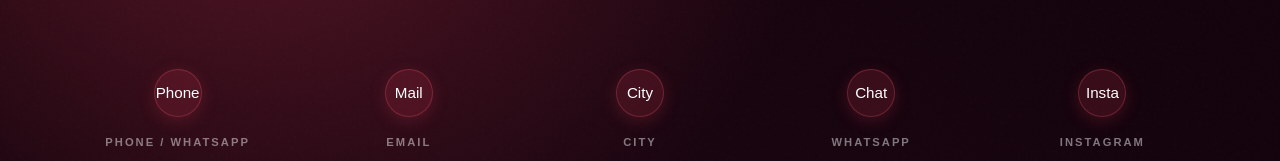
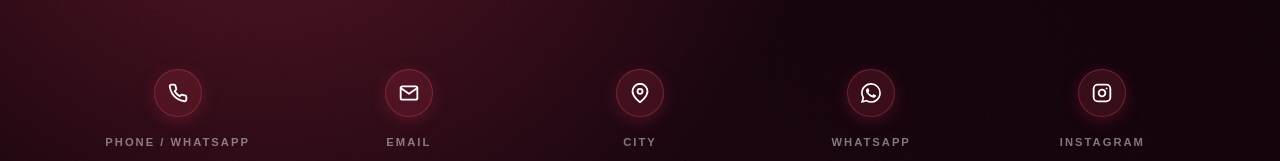
Before and after one commit to SpurgenO1/Petals-and-floras, a React (Create React App) app in the folder frontend/: page /contact in a window 1280 px wide. Shown: the part 287-448 px from the top of the page. Built offline with nearby package versions, Linux system fonts and the light colour scheme; no server answers.

Commit message:
UI Corrections done

```diff
--- a/frontend/src/index.css
+++ b/frontend/src/index.css
@@ -452,6 +452,9 @@ a {
   border: 1px solid var(--border);
   box-shadow: var(--shadow);
   transition: var(--transition);
+  overflow-wrap: break-word;
+  word-wrap: break-word;
+  word-break: break-word;
 }
 
 .premium-card:hover {
--- a/frontend/src/pages/AdminPortal.js
+++ b/frontend/src/pages/AdminPortal.js
@@ -744,8 +744,8 @@ export default function AdminPortal({ authUser, onAuthSuccess }) {
         .grid{display:grid;grid-template-columns:repeat(auto-fit,minmax(190px,1fr));gap:1rem}.metric{padding:1rem}.metric strong{font-size:1.6rem;display:block;color:#fff}.metric span,.metric small,.muted{color:rgba(255,255,255,.68)}
         .section{margin-bottom:1.25rem}.section h2{margin:0 0 .35rem 0;color:#fff}.section p{margin:0;color:rgba(255,255,255,.68)}
         .formGrid{display:grid;grid-template-columns:repeat(auto-fit,minmax(220px,1fr));gap:.8rem}.full{grid-column:1/-1}
-        input,textarea,select{width:100%;padding:.7rem .8rem;outline:none}input::placeholder,textarea::placeholder{color:rgba(255,255,255,.48)}textarea{min-height:140px;resize:none;overflow:hidden}.tableWrap{overflow:auto;margin-top:1.25rem}.table{width:100%;min-width:920px;border-collapse:collapse}.table th,.table td{padding:.8rem;border-bottom:1px solid rgba(255,255,255,.08);vertical-align:top;text-align:left}.table th{font-size:.76rem;letter-spacing:.08em;text-transform:uppercase;color:rgba(255,255,255,.5)}
-        .stack{display:grid;gap:.35rem}.multi{min-height:96px}.pill{display:inline-flex;padding:.28rem .65rem;border-radius:999px;background:rgba(255,255,255,.08);border:1px solid rgba(255,255,255,.14);color:rgba(255,255,255,.84)}
+        input,textarea,select{width:100%;padding:.7rem .8rem;outline:none}input::placeholder,textarea::placeholder{color:rgba(255,255,255,.48)}textarea{min-height:140px;resize:none;overflow:hidden}.tableWrap{overflow:auto;margin-top:1.25rem}.table{width:100%;min-width:920px;border-collapse:collapse}.table th,.table td{padding:.8rem;border-bottom:1px solid rgba(255,255,255,.08);vertical-align:top;text-align:left;overflow-wrap:break-word;word-wrap:break-word;word-break:break-word}.table th{font-size:.76rem;letter-spacing:.08em;text-transform:uppercase;color:rgba(255,255,255,.5)}
+        .stack{display:grid;gap:.35rem;overflow-wrap:break-word;word-wrap:break-word;word-break:break-word}.multi{min-height:96px}.pill{display:inline-flex;padding:.28rem .65rem;border-radius:999px;background:rgba(255,255,255,.08);border:1px solid rgba(255,255,255,.14);color:rgba(255,255,255,.84)}
         .heroGrid{display:grid;grid-template-columns:1.5fr 1fr;gap:1rem}.subGrid{display:grid;grid-template-columns:repeat(auto-fit,minmax(220px,1fr));gap:1rem;margin-top:1rem}
         .chartCard{padding:1rem}.chartTitle{display:flex;justify-content:space-between;gap:1rem;align-items:flex-start;margin-bottom:.8rem}.chartTitle strong{font-size:1.05rem;color:#fff}
         .bars{display:grid;gap:.7rem}.barRow{display:grid;gap:.35rem}.barMeta{display:flex;justify-content:space-between;gap:.75rem;font-size:.9rem;color:rgba(255,255,255,.72)}.barTrack{height:10px;border-radius:999px;background:rgba(255,255,255,.08);overflow:hidden}.barFill{height:100%;border-radius:999px;background:linear-gradient(135deg,#d7b56d,#e8536d)}
--- a/frontend/src/pages/Cart.js
+++ b/frontend/src/pages/Cart.js
@@ -69,7 +69,13 @@ function CartItem({ item, onRemove, onUpdateQuantity, index }) {
     >
       {/* flower icon + name */}
       <div className="ct-item-left">
-        <div className="ct-flower-dot">🌸</div>
+        <div className="ct-flower-dot">
+          {item.image ? (
+            <img src={item.image} alt={item.name} className="ct-flower-img" />
+          ) : (
+            "🌸"
+          )}
+        </div>
         <div className="ct-item-info">
           <p className="ct-item-name">{item.name}</p>
           <p className="ct-item-cat">{item.purchaseType ? `${item.purchaseType[0].toUpperCase()}${item.purchaseType.slice(1)}` : "Flower"}</p>
@@ -246,6 +252,10 @@ export default function Cart({ cart = [], removeFromCart = () => {}, updateCartQ
           border-radius: 50%;
           display: flex; align-items: center; justify-content: center;
           font-size: 1.1rem;
+          overflow: hidden;
+        }
+        .ct-flower-img {
+          width: 100%; height: 100%; object-fit: cover; display: block;
         }
 
         .ct-item-name {
--- a/frontend/src/pages/Contact.js
+++ b/frontend/src/pages/Contact.js
@@ -52,10 +52,42 @@ function TiltCard({ children, className = "" }) {
   );
 }
 
+const ICON_MAP = {
+  Phone: (
+    <svg width="20" height="20" viewBox="0 0 24 24" fill="none" stroke="currentColor" strokeWidth="2.2" strokeLinecap="round" strokeLinejoin="round">
+      <path d="M22 16.92v3a2 2 0 0 1-2.18 2 19.79 19.79 0 0 1-8.63-3.07 19.5 19.5 0 0 1-6-6 19.79 19.79 0 0 1-3.07-8.67A2 2 0 0 1 4.11 2h3a2 2 0 0 1 2 1.72 12.84 12.84 0 0 0 .7 2.81 2 2 0 0 1-.45 2.11L8.09 9.91a16 16 0 0 0 6 6l1.27-1.27a2 2 0 0 1 2.11-.45 12.84 12.84 0 0 0 2.81.7A2 2 0 0 1 22 16.92z"/>
+    </svg>
+  ),
+  Mail: (
+    <svg width="20" height="20" viewBox="0 0 24 24" fill="none" stroke="currentColor" strokeWidth="2.2" strokeLinecap="round" strokeLinejoin="round">
+      <path d="M4 4h16c1.1 0 2 .9 2 2v12c0 1.1-.9 2-2 2H4c-1.1 0-2-.9-2-2V6c0-1.1.9-2 2-2z"/>
+      <polyline points="22,6 12,13 2,6"/>
+    </svg>
+  ),
+  City: (
+    <svg width="20" height="20" viewBox="0 0 24 24" fill="none" stroke="currentColor" strokeWidth="2.2" strokeLinecap="round" strokeLinejoin="round">
+      <path d="M21 10c0 7-9 13-9 13s-9-6-9-13a9 9 0 0 1 18 0z"/>
+      <circle cx="12" cy="10" r="3"/>
+    </svg>
+  ),
+  Chat: (
+    <svg width="20" height="20" viewBox="0 0 16 16" fill="currentColor">
+      <path d="M13.601 2.326A7.85 7.85 0 0 0 7.994 0C3.627 0 .068 3.558.064 7.926c0 1.399.366 2.76 1.057 3.965L0 16l4.204-1.102a7.9 7.9 0 0 0 3.79.965h.004c4.368 0 7.926-3.558 7.93-7.93A7.9 7.9 0 0 0 13.6 2.326zM7.994 14.521a6.6 6.6 0 0 1-3.356-.92l-.24-.144-2.494.654.666-2.433-.156-.251a6.56 6.56 0 0 1-1.007-3.505c0-3.626 2.957-6.584 6.591-6.584a6.56 6.56 0 0 1 4.66 1.931 6.56 6.56 0 0 1 1.928 4.66c-.004 3.639-2.961 6.592-6.592 6.592m3.615-4.934c-.197-.099-1.17-.578-1.353-.646-.182-.065-.315-.099-.445.099-.133.197-.513.646-.627.775-.114.133-.232.148-.43.05-.197-.1-.836-.308-1.592-.985-.59-.525-.985-1.175-1.103-1.372-.114-.198-.011-.304.088-.403.087-.088.197-.232.296-.346.1-.114.133-.198.198-.33.065-.134.034-.248-.015-.347-.05-.099-.445-1.076-.612-1.47-.16-.389-.323-.335-.445-.34-.114-.007-.247-.007-.38-.007a.73.73 0 0 0-.529.247c-.182.198-.691.677-.691 1.654s.71 1.916.81 2.049c.098.133 1.394 2.132 3.383 2.992.47.205.84.326 1.129.418.475.152.904.129 1.246.08.38-.058 1.171-.48 1.338-.943.164-.464.164-.86.114-.943-.049-.084-.182-.133-.38-.232"/>
+    </svg>
+  ),
+  Insta: (
+    <svg width="20" height="20" viewBox="0 0 24 24" fill="none" stroke="currentColor" strokeWidth="2.2" strokeLinecap="round" strokeLinejoin="round">
+      <rect x="2" y="2" width="20" height="20" rx="5" ry="5"/>
+      <path d="M16 11.37A4 4 0 1 1 12.63 8 4 4 0 0 1 16 11.37z"/>
+      <line x1="17.5" y1="6.5" x2="17.51" y2="6.5"/>
+    </svg>
+  ),
+};
+
 function InfoCard({ icon, label, value, href, delay }) {
   const content = (
     <div className="cn-info-card">
-      <div className="cn-info-icon">{icon}</div>
+      <div className="cn-info-icon">{ICON_MAP[icon] || icon}</div>
       <div className="cn-info-body">
         <p className="cn-info-label">{label}</p>
         <p className="cn-info-value">{value}</p>
@@ -211,7 +243,8 @@ export default function Contact({ authUser = null }) {
             radial-gradient(ellipse 60% 55% at 80% 90%, rgba(123,26,46,0.48) 0%, transparent 55%),
             radial-gradient(ellipse 100% 100% at 50% 50%, #1a0510 0%, #0d0007 100%);
           position: relative;
-          overflow: hidden;
+          overflow-x: hidden;
+          overflow-y: auto;
           font-family: 'Jost', sans-serif;
           padding: calc(var(--nav-height) + 2.5rem) 2rem 6rem;
         }
@@ -342,13 +375,14 @@ export default function Contact({ authUser = null }) {
         }
         .cn-info-value {
           font-family: 'Jost', sans-serif;
-          font-size: clamp(0.84rem, 1.02vw, 0.98rem);
+          font-size: clamp(0.78rem, 0.95vw, 0.92rem);
           font-weight: 500;
           letter-spacing: 0.01em;
           color: rgba(255,255,255,0.96);
           line-height: 1.5;
           text-wrap: balance;
-          overflow-wrap: anywhere;
+          overflow-wrap: break-word;
+          word-break: break-word;
         }
         .cn-layout {
           position: relative;
@@ -617,7 +651,7 @@ export default function Contact({ authUser = null }) {
           font-weight: 300;
         }
         .cn-address strong { color: var(--rose-light); font-weight: 400; }
-        @media (max-width: 1080px) {
+        @media (max-width: 1200px) {
           .cn-cards-grid { grid-template-columns: repeat(3, 1fr); }
         }
         @media (max-width: 860px) {
```
Also changed, not shown: 1 other file (tests, documents, lock files or other folders).
